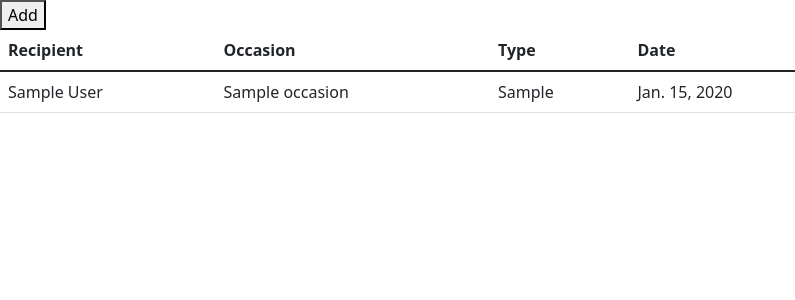
After one commit to Se7enSquared/gift-assistant, a Django app: page /occasions/ in a window 1280 px wide. The commit adds this page. Shown: the top 300 px of the page, without its empty margins (0-795 px from the left). Run offline with Django 4.2, Linux system fonts and the light colour scheme; tables that the repository leaves empty hold one stand-in row (values such as "Sample post"); some libraries are stand-ins or nearby versions.

Commit message:
can add and display occasion

```diff
--- a/gift_app/models.py
+++ b/gift_app/models.py
@@ -60,7 +60,7 @@ class Occasion(models.Model):
     occasion_type = models.CharField(max_length=50)
     repeat_yearly = models.BooleanField(default=False)
     occasion_date = models.DateField()
-    description = models.TextField()
+    description = models.TextField(blank=True, null=True)
 
     recipient = models.ForeignKey(
         Recipient,
--- /dev/null
+++ b/gift_app/templates/gift_app/occasion_list.html
@@ -0,0 +1,8 @@
+{% for occasion in occasions %}
+<tr id="occasion-{{ occasion.pk }}" class="table-row">
+    <td>{{occasion.recipient.first_name}} {{occasion.recipient.last_name}}</td>
+    <td>{{occasion.name}}</td>
+    <td>{{occasion.occasion_type}}</td>
+    <td>{{occasion.occasion_date}}</td>
+</tr>
+{% endfor %}
--- /dev/null
+++ b/gift_app/templates/gift_app/occasions.html
@@ -0,0 +1,30 @@
+{% extends 'base.html' %}
+{% load static %}
+{% block extra_css %}
+<link rel="stylesheet" href="{% static 'css/style.css' %}">
+{% endblock extra_css %}
+{% block content %}
+<div id="modal" class="modal fade">
+    <div id="dialog" class="modal-dialog" hx-target="this">
+
+    </div>
+</div>
+<div class="col-md-8">
+    <button hx-get="{% url 'occasion_add' %}" hx-target="#dialog">
+        Add
+    </button>
+    <table class="table flex-wrapper" id="occasion_tbl">
+        <thead>
+            <tr>
+                <th scrope="col">Recipient</th>
+                <th scrope="col">Occasion</th>
+                <th scrope="col">Type</th>
+                <th scrope="col">Date</th>
+            </tr>
+        </thead>
+        <tbody hx-trigger="load, occasionListChanged from:body" hx-get="{% url 'occasion_list' %}" hx-target="this">
+
+        </tbody>
+    </table>
+</div>
+{% endblock content %}
--- a/gift_app/templates/gift_app/sidebar.html
+++ b/gift_app/templates/gift_app/sidebar.html
@@ -27,6 +27,14 @@
                                     <use xlink:href="recipients"></use>
                                 </svg>
                                 Recipients
+                            </a>
+                        </li>
+                        <li class="nav-item">
+                            <a href="{% url 'occasions' %}" class="nav-link {% active_link 'occasions' 'activegifts' 'active' %}">
+                                <svg class="bi me-2" width="16" height="16">
+                                    <use xlink:href="occasions"></use>
+                                </svg>
+                                Occasions
                             </a>
                         </li>
                         <li class="nav-item">
--- a/gift_app/urls.py
+++ b/gift_app/urls.py
@@ -10,4 +10,9 @@ urlpatterns = [
     path('recipients/<int:pk>/edit', views.recipient_edit,
          name='recipient_edit'),
     path('recipient_list', views.recipient_list, name='recipient_list'),
+    path('occasions/', views.occasions, name='occasions'),
+    path('occasion_list', views.occasion_list, name='occasion_list'),
+    path('occasion/add', views.occasion_add, name='occasion_add'),
+    path('occasion/<int:pk>/edit', views.occasion_edit,
+         name='occasion_edit'),
 ]
--- a/gift_app/views.py
+++ b/gift_app/views.py
@@ -2,8 +2,8 @@ from django.http import HttpResponse
 from django.shortcuts import render
 
 
-from .models import Recipient, Gift
-from .forms import RecipientForm
+from .models import Recipient, Gift, Occasion
+from .forms import RecipientForm, OccasionForm
 
 
 def home(request):
@@ -49,3 +49,33 @@ def recipient_delete(request):
 
 def gift_list(request):
     return render(request, 'gifts.html', {'gifts': Gift.objects.all()})
+
+
+def occasions(request):
+    return render(request, 'occasions.html')
+
+
+def occasion_list(request):
+    return render(request, 'occasion_list.html',
+                  {'occasions': Occasion.objects.all()})
+
+
+def occasion_add(request):
+    if request.method == "POST":
+        form = OccasionForm(request.POST)
+        if form.is_valid():
+            form.save()
+            return HttpResponse(status=204,
+                                headers={'HX-Trigger': 'occasionListChanged'})
+    else:
+        form = OccasionForm()
+    return render(request, 'occasion_form.html', {
+        'form': form,
+    })
+
+def occasion_edit(request):
+    pass
+
+
+def occasion_delete(request):
+    pass
```
Also changed, not shown: gift_app/forms.py (+10 -8 lines), gift_app/templates/gift_app/occasion_form.html (added, +13 -0 lines).
